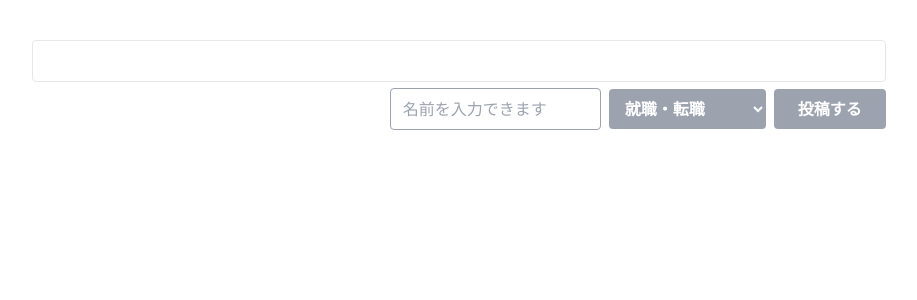
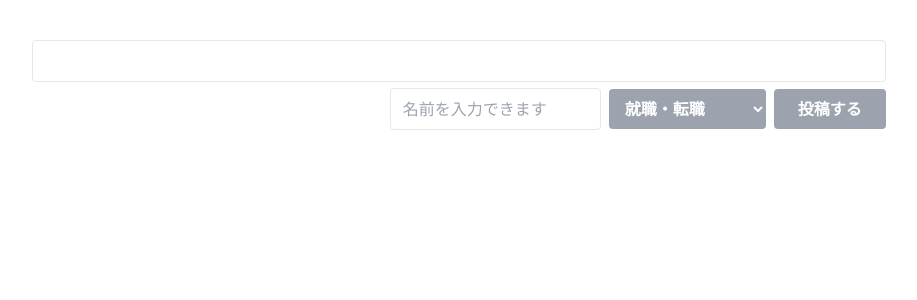
Before and after one commit to oshita-n/hajimari, a Next.js app: page / in a window 1280 px wide. Shown: the top 300 px of the page, without its empty margins (181-1098 px from the left). Built offline with nearby package versions, Linux system fonts and the light colour scheme.

Commit message:
🎨 ボーダーの色の変更

```diff
--- a/pages/index.js
+++ b/pages/index.js
@@ -16,7 +16,7 @@ export default function Home() {
           <form onSubmit={handleSubmit}>
             <TextareaAutosize id="text-form" value={message} onChange={handleChange} className="text-gray-500 outline-none hover:border-gray-400 border py-2 px-3 resize-none overflow-hidden w-full rounded" maxRows={6} minRows={1}></TextareaAutosize>
             <div className="text-right">
-              <input type="text" placeholder="名前を入力できます" value={username} size="15" onChange={handleChange2} className="border-gray-400 border text-gray-400 py-2 px-3 rounded"/>
+              <input type="text" placeholder="名前を入力できます" value={username} size="15" onChange={handleChange2} className="outline-none hover:border-gray-400 border border text-gray-400 py-2 px-3 rounded"/>
               <select name="category" value={category} onChange={handleChange3} className="ml-2 bg-gray-400 hover:bg-gray-500 text-white font-bold py-2 px-3 rounded">
                 <option value="recruit">就職・転職</option>
                 <option value="work">仕事・人間関係</option>
```
